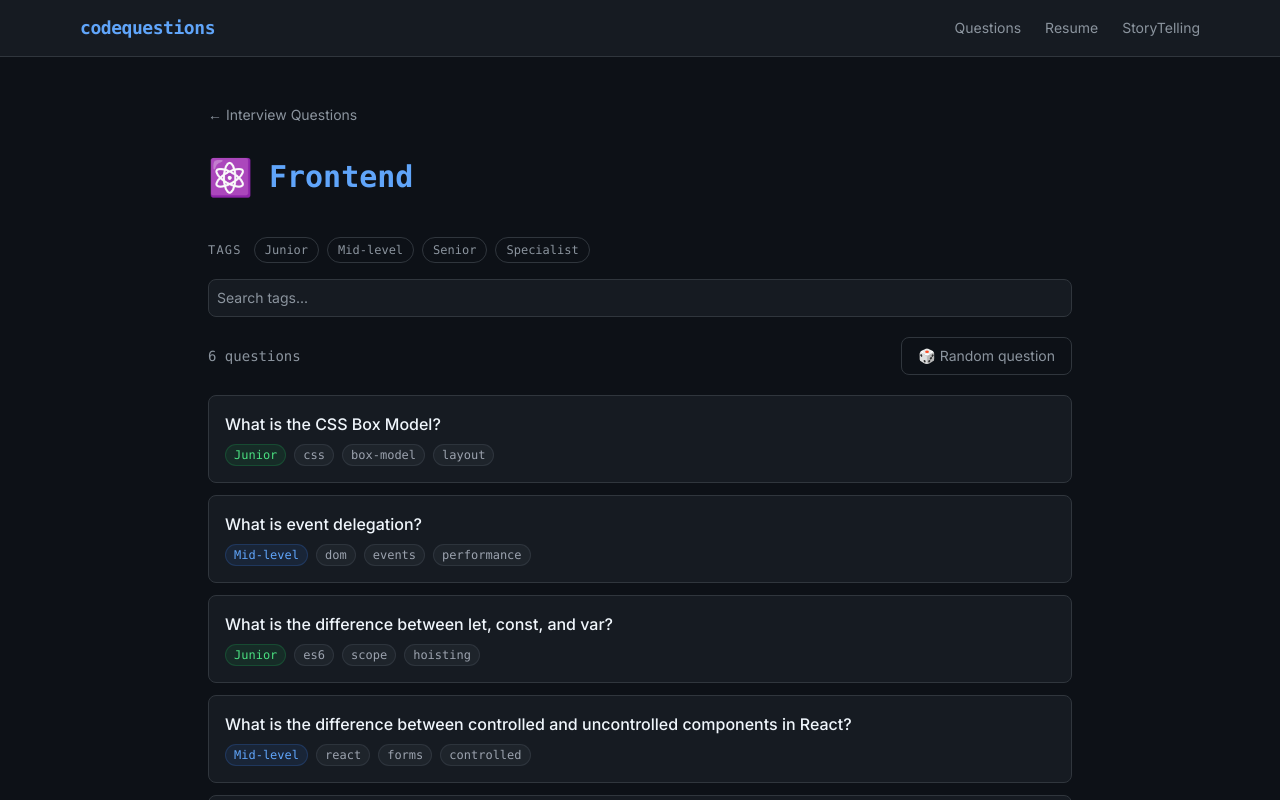
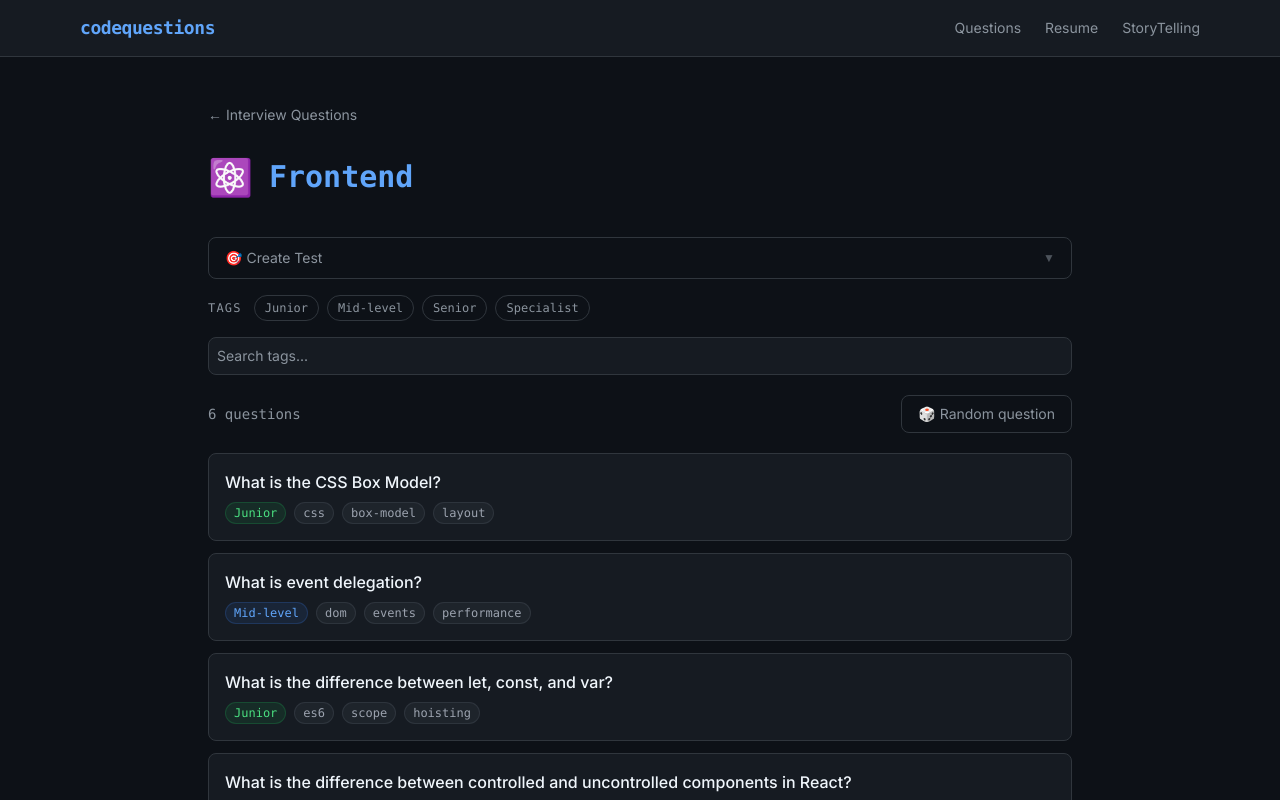
Before and after one commit to dionbiancha/codequestions, a Next.js app: page /en/questions/frontend in a window 1280 px wide. Shown: the top 800 px of the page. Built offline with nearby package versions, Linux system fonts and the light colour scheme.

Commit message:
feat: add QuizSetupPanel to question list page

```diff
--- a/src/app/[locale]/questions/[category]/page.tsx
+++ b/src/app/[locale]/questions/[category]/page.tsx
@@ -25,6 +25,10 @@ export default async function CategoryPage({ params }: Props) {
   if (!cat) notFound()
 
   const questions = getAllQuestionMeta(locale, category)
+
+  const categoryCounts = Object.fromEntries(
+    CATEGORIES.map(c => [c.slug, getAllQuestionMeta(locale, c.slug).length])
+  )
 
   return (
     <div className="max-w-4xl mx-auto px-4 py-12">
@@ -54,7 +58,11 @@ export default async function CategoryPage({ params }: Props) {
           </Link>
         </div>
       ) : (
-        <QuestionListClient questions={questions} />
+        <QuestionListClient
+          questions={questions}
+          categoryCounts={categoryCounts}
+          currentCategory={category}
+        />
       )}
     </div>
   )
--- a/src/components/questions/QuestionListClient.tsx
+++ b/src/components/questions/QuestionListClient.tsx
@@ -7,6 +7,7 @@ import { Badge } from '@/components/ui/Badge'
 import { FocusMode } from './FocusMode'
 import type { QuestionMeta } from '@/lib/content'
 import { QuestionCard } from './QuestionCard'
+import { QuizSetupPanel } from '@/components/quiz/QuizSetupPanel'
 
 const LEVELS = ['junior', 'pleno', 'senior', 'especialista'] as const
 
@@ -19,9 +20,11 @@ const difficultyVariant: Record<string, 'blue' | 'green' | 'orange'> = {
 
 type Props = {
   questions: QuestionMeta[]
+  categoryCounts: Record<string, number>
+  currentCategory: string
 }
 
-export function QuestionListClient({ questions }: Props) {
+export function QuestionListClient({ questions, categoryCounts, currentCategory }: Props) {
   const t = useTranslations('categories')
   const tQuestion = useTranslations('question')
 
@@ -149,6 +152,8 @@ export function QuestionListClient({ questions }: Props) {
 
   return (
     <div>
+      <QuizSetupPanel preselectedCategories={[currentCategory]} categoryCounts={categoryCounts} />
+
       {/* Level filter */}
       <div className="mb-4">
         <div className="flex items-center gap-2 flex-wrap">
```
